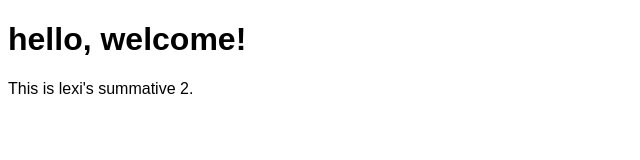
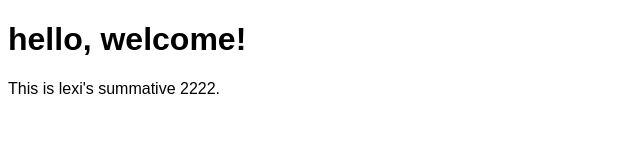
Before and after one commit to lexixin/lexiXinSummative2, a plain HTML site: page summativeTwo/index.html in a window 1280 px wide. Shown: the full height of the page, 0-640 px from the left. Drawn offline with Linux system fonts and the light colour scheme.

Commit message:
Update index.html

```diff
--- a/summativeTwo/index.html
+++ b/summativeTwo/index.html
@@ -7,6 +7,6 @@
 </head>
 <body>
     <h1>hello, welcome!</h1>
-    <p>This is lexi's summative 2.</p>
+    <p>This is lexi's summative 2222.</p>
 </body>
 </html>
```
